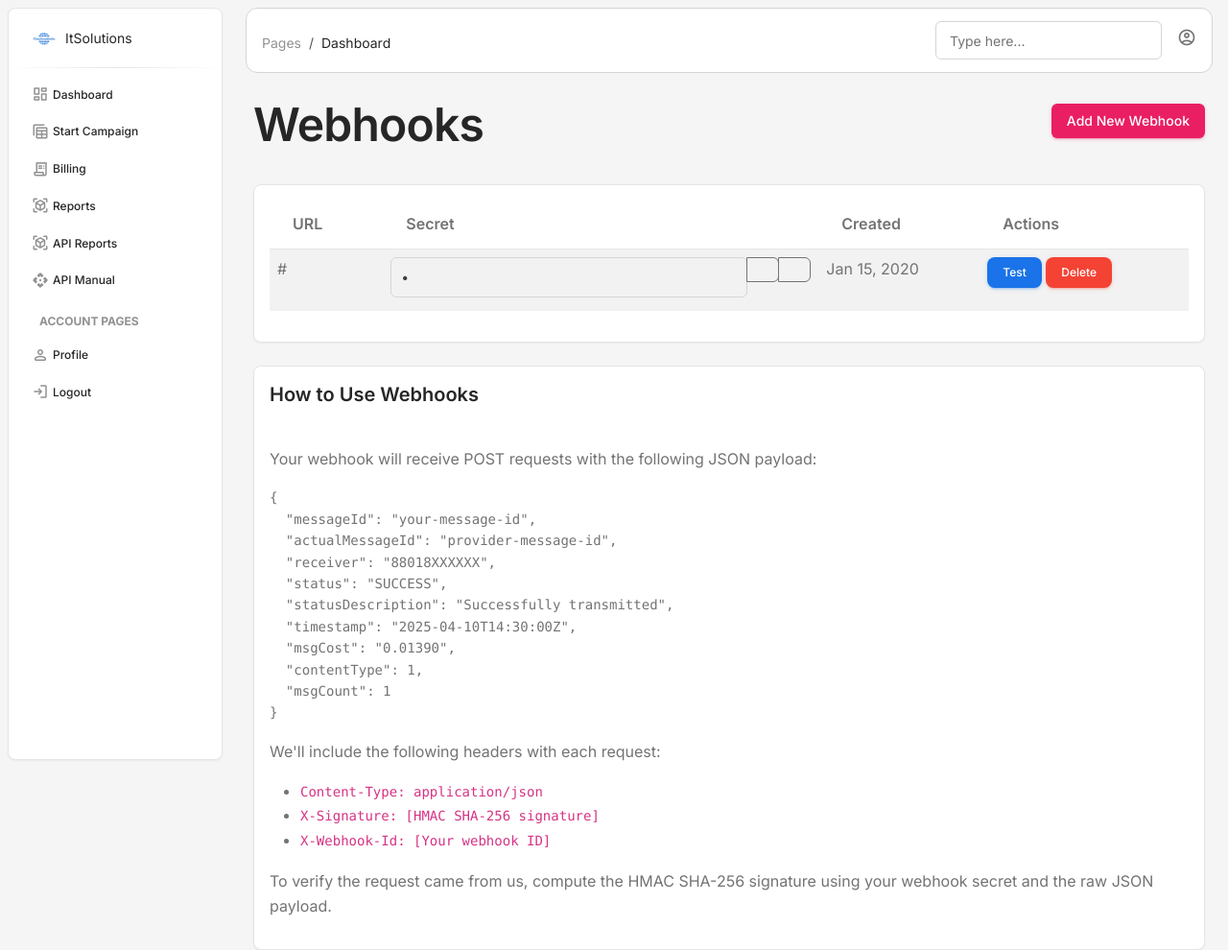
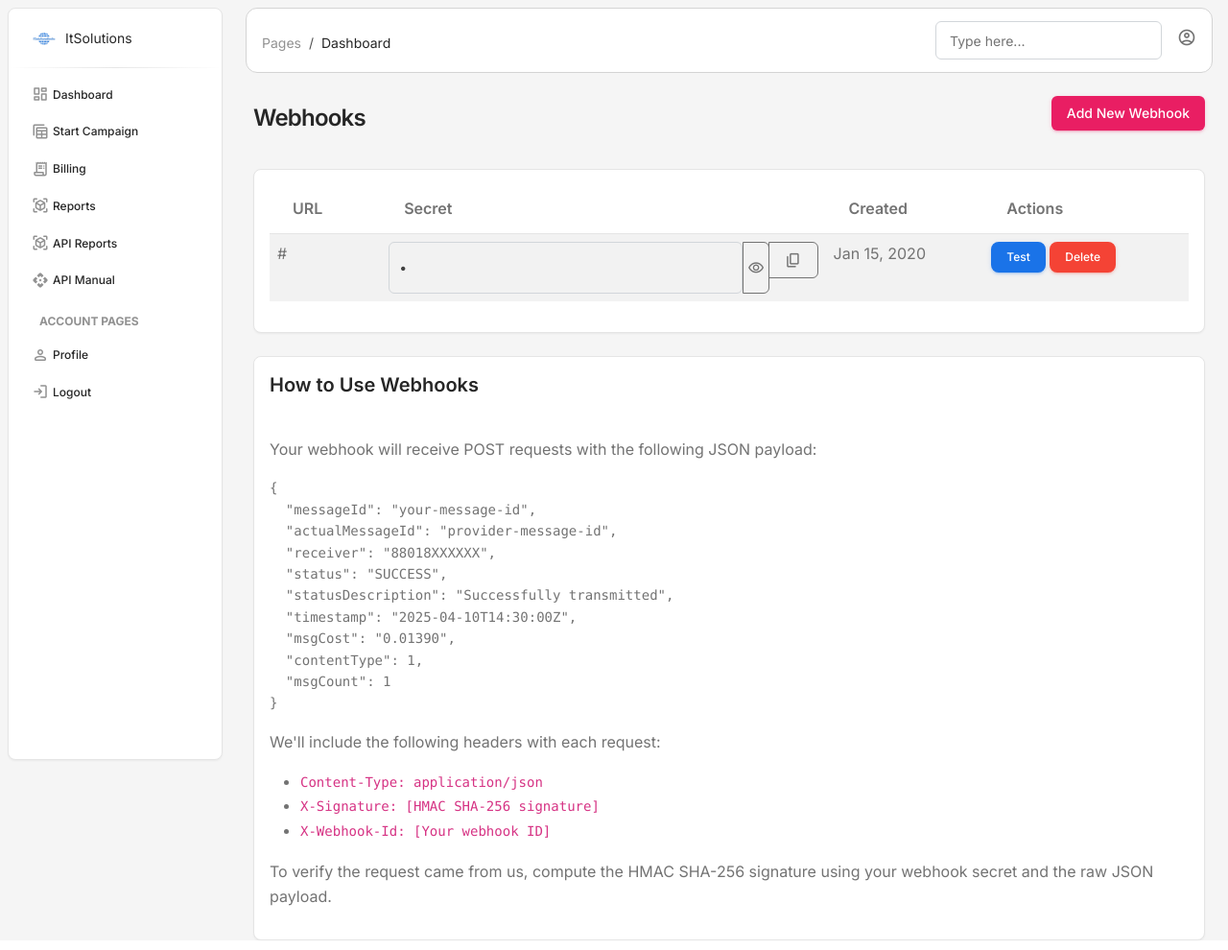
Before and after one commit to itsolution4india/send_sms_djnago, a Django app: page /webhooks/ in a window 1280 px wide. Shown: the whole page at 96% size. Run offline with Django 5.2, Linux system fonts and the light colour scheme; a user stored in the database is signed in; tables that the repository leaves empty hold one stand-in row (values such as "Sample post"); some libraries are stand-ins or nearby versions.

```diff
--- a/sms_app/admin.py
+++ b/sms_app/admin.py
@@ -1,7 +1,7 @@
 from django.contrib import admin
 from django.contrib.auth.admin import UserAdmin
 from .models import SenderID, CustomUser, Account, CoinHistory, CampaignDetails, ReportDetails
-from .models import ApiCredentials, SendSmsApiResponse
+from .models import ApiCredentials, SendSmsApiResponse, Webhook, MessageStatus
 
 class SenderIDAdmin(admin.ModelAdmin):
     list_display = ('username', 'sender_id', 'created_at')
@@ -36,3 +36,5 @@ admin.site.register(CampaignDetails)
 admin.site.register(ReportDetails)
 admin.site.register(SendSmsApiResponse)
 admin.site.register(ApiCredentials)
+admin.site.register(Webhook)
+admin.site.register(MessageStatus)
--- a/sms_app/templates/webhooks_list.html
+++ b/sms_app/templates/webhooks_list.html
@@ -4,7 +4,7 @@
 {% block content %}
 <div class="container mt-4">
     <div class="d-flex justify-content-between align-items-center mb-4">
-        <h1>Webhooks</h1>
+        <h4>Webhooks</h4>
         <a href="{% url 'webhook_create' %}" class="btn btn-primary">Add New Webhook</a>
     </div>
 
@@ -38,11 +38,11 @@
                         <td>
                             <div class="input-group">
                                 <input type="password" id="secret-{{ webhook.id }}" class="form-control" value="{{ webhook.secret }}" readonly>
-                                <button class="btn btn-outline-secondary toggle-password" type="button" data-target="secret-{{ webhook.id }}">
-                                    <i class="bi bi-eye"></i>
+                                <button class="btn btn-outline-secondary toggle-password m-0 p-1" type="button" data-target="secret-{{ webhook.id }}">
+                                    <i class="material-symbols-rounded opacity-50">visibility</i>
                                 </button>
                                 <button class="btn btn-outline-secondary copy-text" type="button" data-target="secret-{{ webhook.id }}">
-                                    <i class="bi bi-clipboard"></i>
+                                    <i class="material-symbols-rounded opacity-50">content_copy</i>
                                 </button>
                             </div>
                         </td>
```
